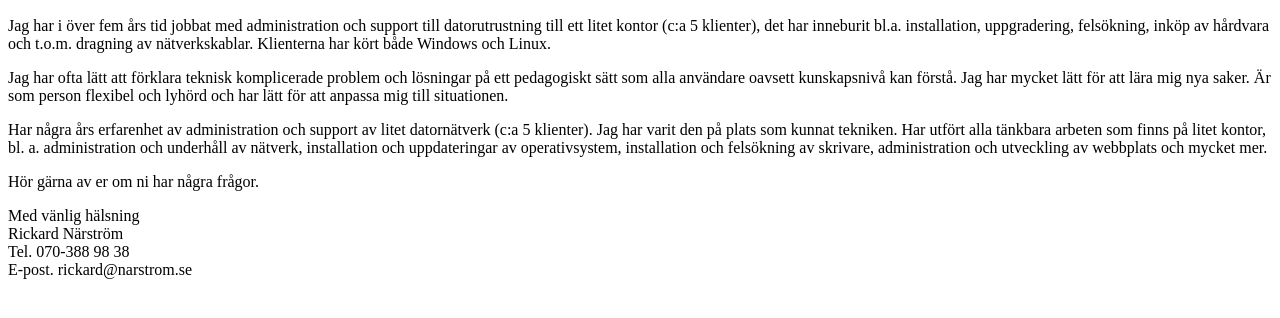
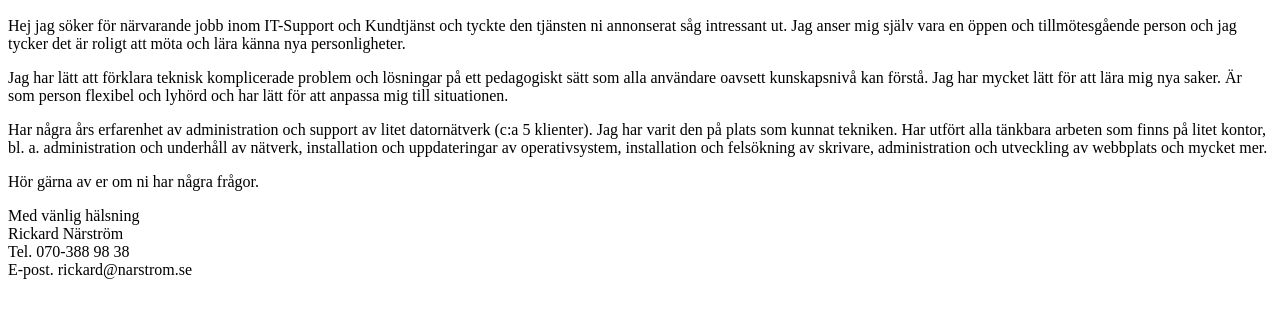
Before and after one commit to riccetn/cv, a plain HTML site: page brev_itsupport.html in a window 1280 px wide. Shown: the part 50-368 px from the top of the page. Drawn offline with Linux system fonts and the light colour scheme.

Commit message:
Cleanup letter for IT-Support

```diff
--- a/brev_itsupport.html
+++ b/brev_itsupport.html
@@ -7,12 +7,12 @@
 	<body>
 		<h2>Ansökan IT-Support</h2>
 		<p>
-			Jag har i över fem års tid jobbat med administration och support till datorutrustning till ett litet
-			kontor (c:a 5 klienter), det har inneburit bl.a. installation, uppgradering, felsökning, inköp
-			av hårdvara och t.o.m. dragning av nätverkskablar. Klienterna har kört både Windows och Linux.
+			Hej jag söker för närvarande jobb inom IT-Support och Kundtjänst och tyckte den tjänsten ni annonserat
+			såg intressant ut. Jag anser mig själv vara en öppen och tillmötesgående person och jag tycker det
+			är roligt att möta och lära känna nya personligheter.
 		</p>
 		<p>
-			Jag har ofta lätt att förklara teknisk komplicerade problem och lösningar på ett pedagogiskt sätt
+			Jag har lätt att förklara teknisk komplicerade problem och lösningar på ett pedagogiskt sätt
 			som alla användare oavsett kunskapsnivå kan förstå. Jag har mycket lätt för att lära mig nya saker.
 			Är som person flexibel och lyhörd och har lätt för att anpassa mig till situationen.
 		</p>
```
